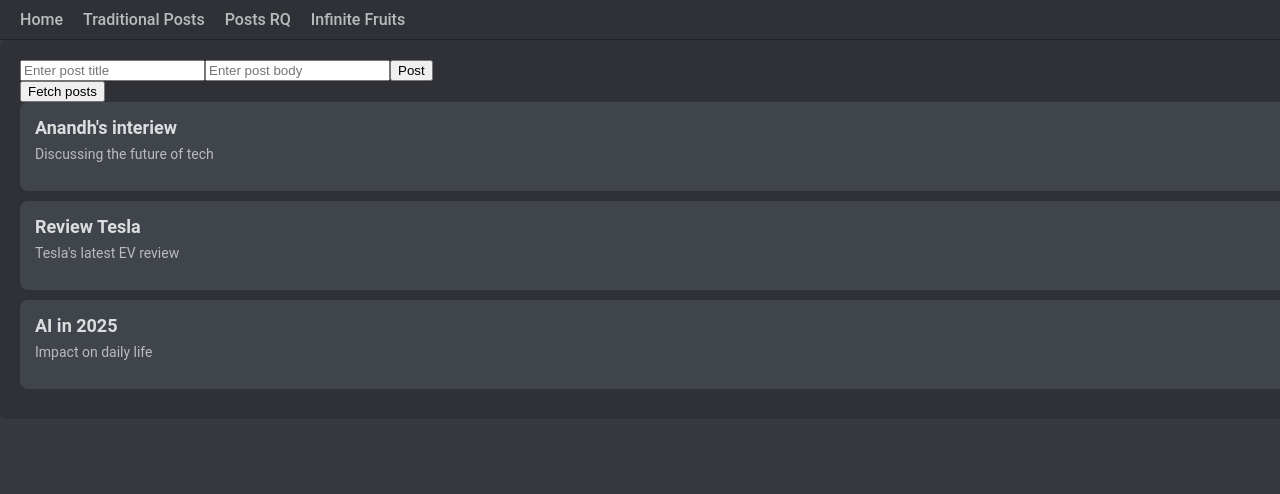
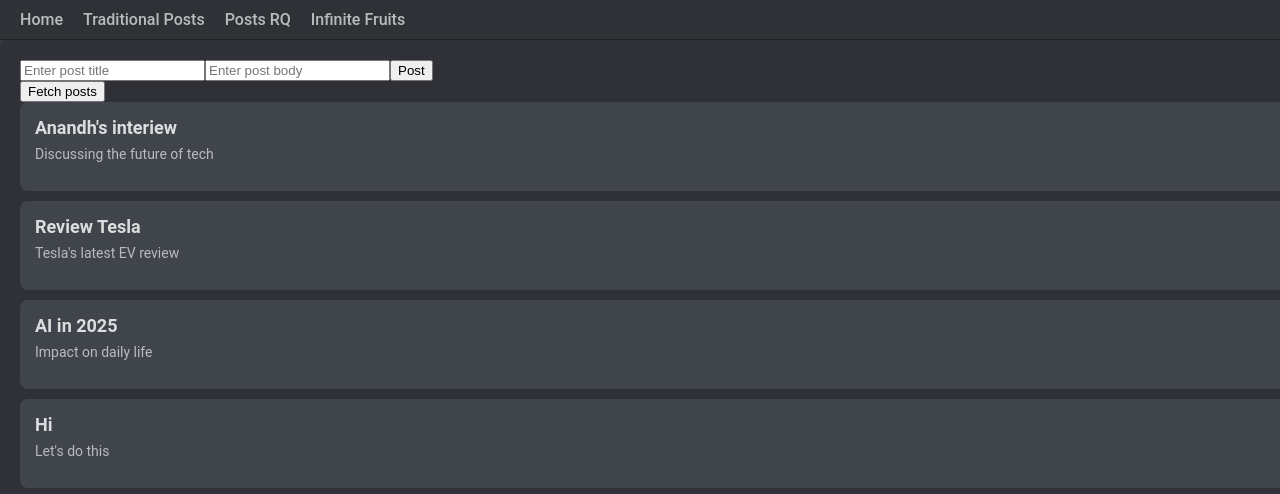
Before and after one commit to Anandhakumar123/React-with-and-without-Query-, a React (Vite) app: page /posts-rq in a window 1280 px wide. Shown: the top 494 px of the page. Built offline with nearby package versions, Linux system fonts and the light colour scheme; data requests are answered from the project's data file.

Commit message:
mutation update

```diff
--- a/db.json
+++ b/db.json
@@ -14,6 +14,11 @@
       "id": "3",
       "title": "AI in 2025",
       "body": "Impact on daily life"
+    },
+    {
+      "title": "Hi",
+      "body": "Let's do this",
+      "id": "I24QHF7"
     }
   ],
   "fruits": [
--- a/src/components/PostsRQ.jsx
+++ b/src/components/PostsRQ.jsx
@@ -59,7 +59,7 @@ const PostsRQ = () => {
           value={title}
         />
         <input
-          onChange={(e) => setTitle(e.target.value)}
+          onChange={(e) => setBody(e.target.value)}
           placeholder="Enter post body"
           value={body}
         />
```
Lines whose indentation alone changed are shown as unchanged.
